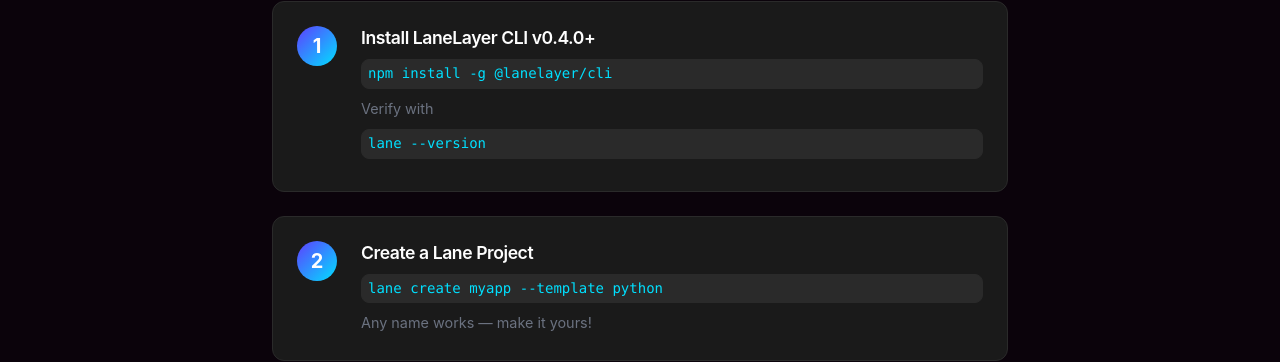
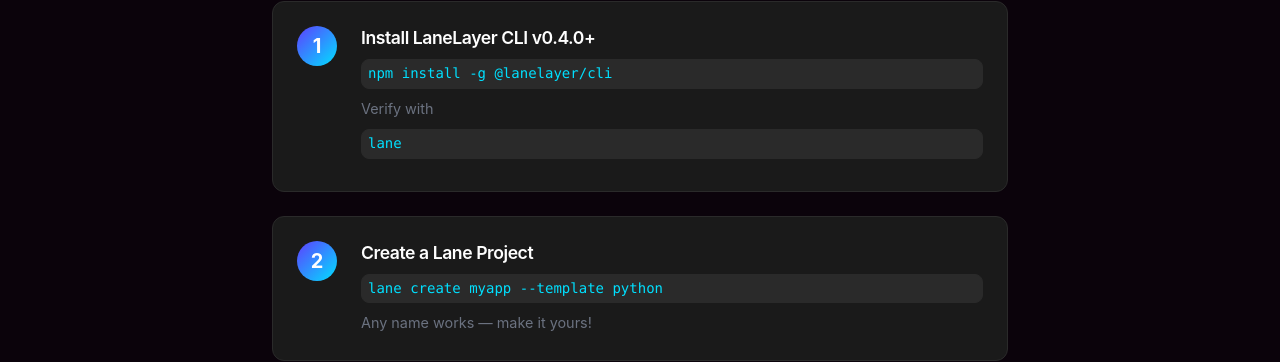
Before and after one commit to lanelayer/lanelayer.github.io, a Jekyll site: the page built from quest-first-lane.md, in a window 1280 px wide and 900 px high, scrolled down 656 px. Shown: the part 125-487 px from the top of the window. Built offline with Jekyll 4.4.1, drawn with Linux system fonts in a browser that asks for light colours.

Commit message:
update command for lane confirmation

```diff
--- a/quest-first-lane.md
+++ b/quest-first-lane.md
@@ -29,7 +29,7 @@
         <div class="quest-content">
             <h3>Install LaneLayer CLI v0.4.0+</h3>
             <code>npm install -g @lanelayer/cli</code>
-            <p>Verify with <code>lane --version</code></p>
+            <p>Verify with <code>lane</code></p>
         </div>
     </div>
 
```
